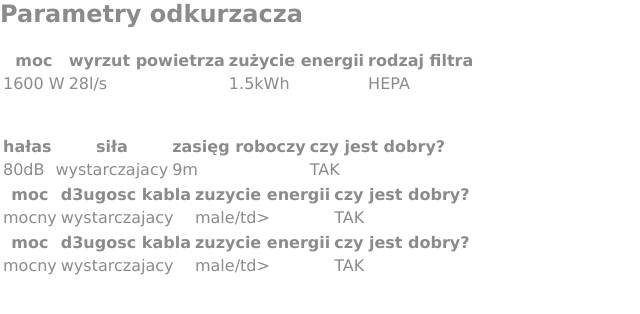
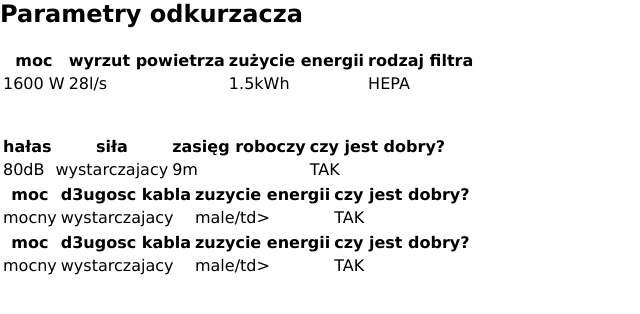
Before and after one commit to Szerszen1/XYZ, a plain HTML site: page kasia.html in a window 1280 px wide. Shown: the whole page, without its empty margins (0-640 px from the left). Drawn offline with Linux system fonts and the light colour scheme.

Commit message:
nie wiem co zmodyfikowane w style ale commituje

```diff
--- a/style.css
+++ b/style.css
@@ -1,7 +1,7 @@
 body
     {
         background: url('wallpaper.jpg');
-        color: #8b8b8b;
+        color: #000000;
         font-family: Verdana, Geneva, Arial, Helvetica, sans-serif;
         margin: 0px;
         padding: 0px;
```
